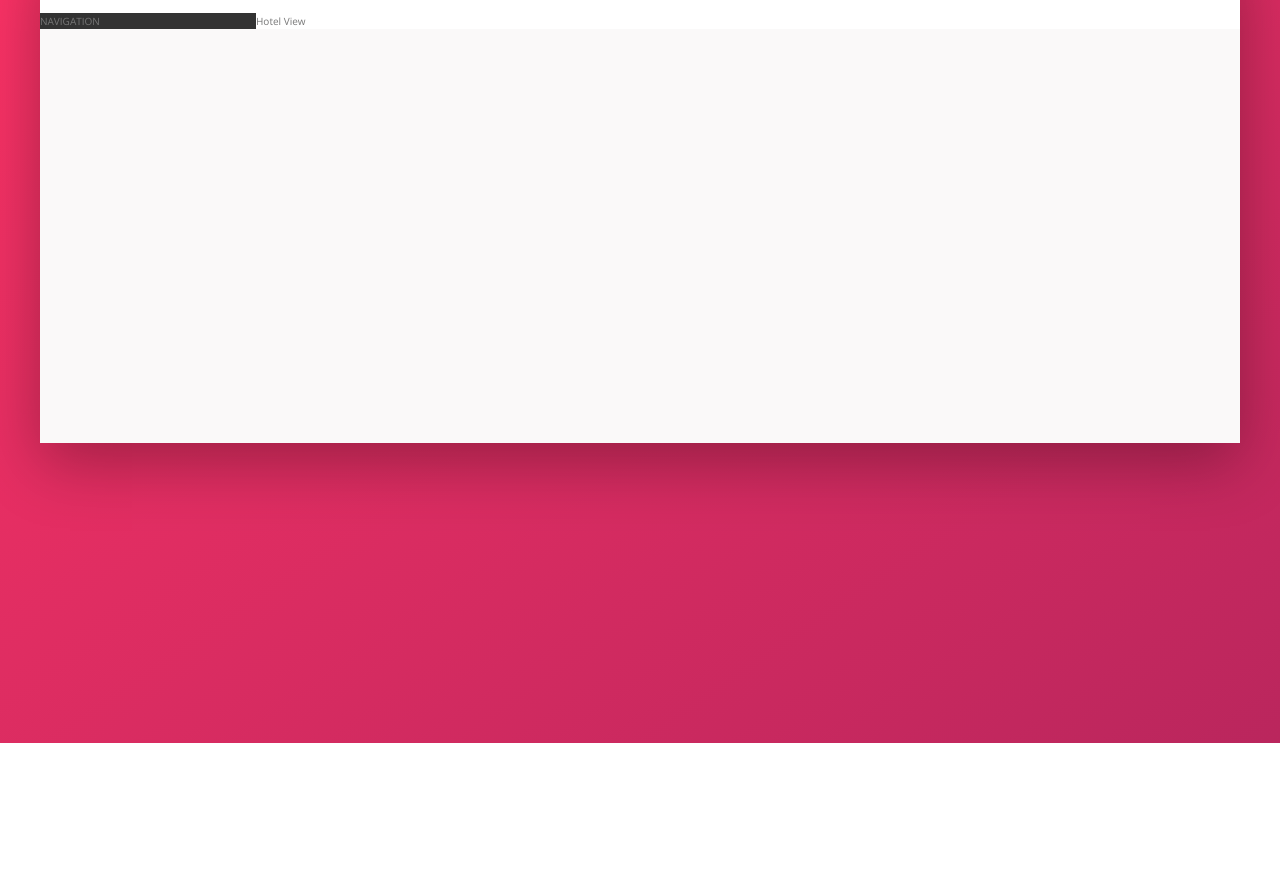
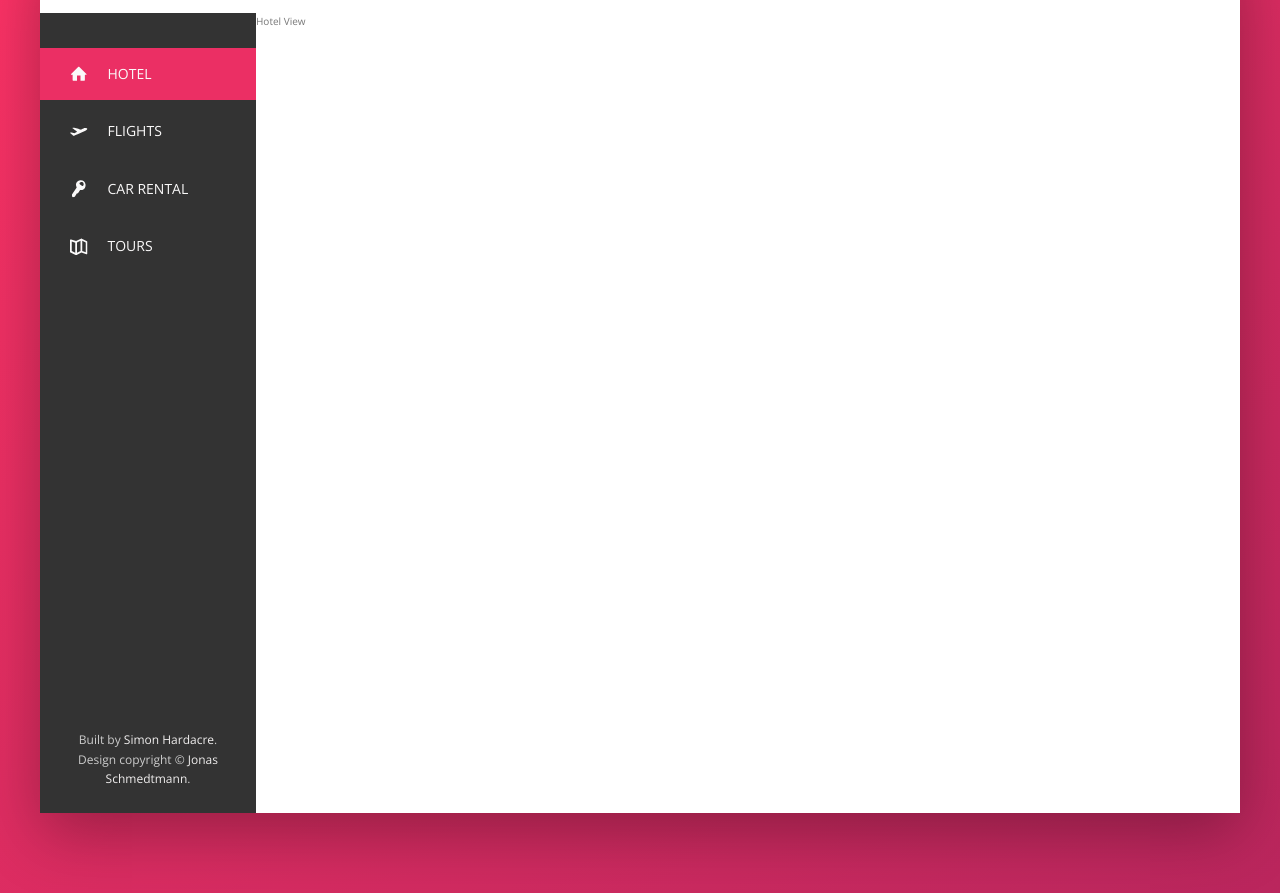
Before and after one commit to shard520/Trillo-CSS, a website: page index.html in a window 1280 px wide. Shown: the part 137-1030 px from the top of the page. Before the commit the page ends 880 px from the top, so only its background shows below. Drawn offline with nearby package versions, Linux system fonts and the light colour scheme.

Commit message:
Build side-navigation with links and legal text, use multiple transition properties on the ::before pseudo element to stage animation. Set SVG icon fill to currentColor to match link text.

```diff
--- a/index.html
+++ b/index.html
@@ -47,7 +47,45 @@
             </header>
             <div class="content">
                 <nav class="sidebar">
-                    NAVIGATION
+                    <ul class="side-nav">
+                        <li class="side-nav__item side-nav__item--active">
+                            <a href="#" class="side-nav__link">
+                                <svg class="side-nav__icon">
+                                    <use xlink:href="./img/sprite.svg#icon-home"></use>
+                                </svg>
+                                <span>Hotel</span>
+                            </a>
+                        </li>
+                        <li class="side-nav__item">
+                            <a href="#" class="side-nav__link">
+                                <svg class="side-nav__icon">
+                                    <use xlink:href="./img/sprite.svg#icon-aircraft-take-off"></use>
+                                </svg>
+                                <span>Flights</span>
+                            </a>
+                        </li>
+                        <li class="side-nav__item">
+                            <a href="#" class="side-nav__link">
+                                <svg class="side-nav__icon">
+                                    <use xlink:href="./img/sprite.svg#icon-key"></use>
+                                </svg>
+                                <span>Car rental</span>
+                            </a>
+                        </li>
+                        <li class="side-nav__item">
+                            <a href="#" class="side-nav__link">
+                                <svg class="side-nav__icon">
+                                    <use xlink:href="./img/sprite.svg#icon-map"></use>
+                                </svg>
+                                <span>Tours</span>
+                            </a>
+                        </li>
+                    </ul>
+
+                    <div class="legal">
+                        Built by <a href="https://www.github.com/shard520/Trillo-CSS" class="legal__link" target="_blank">Simon Hardacre</a>.
+                        <br>Design copyright &copy; <a href="https://twitter.com/jonasschmedtman" class="legal__link" target="_blank">Jonas Schmedtmann</a>.
+                    </div>
                 </nav>
                 <main class="hotel-view">
                     Hotel View
--- a/sass/_components.scss
+++ b/sass/_components.scss
@@ -113,3 +113,96 @@
 	}
 
 }
+
+////////////////////////////////////////////////////////////
+// SIDE NAVIGATION
+.side-nav {
+	font-size: 1.4rem;
+	list-style: none;
+	margin-top: 3.5rem;
+
+	&__item {
+		position: relative;
+
+		&:not(:last-child) {
+			margin-bottom: .5rem;
+		}
+
+		&::before {
+			content: "";
+			position: absolute;
+			top: 0;
+			left: 0;
+			height: 100%;
+			width: .3rem;
+			background-color: var(--color-primary);
+			transform: scaleY(0);
+			transition: transform .2s,
+						width .4s cubic-bezier(1,0,0,1) .2s,
+						background-color .1s;
+		}
+
+		&:hover::before,
+		&--active::before {
+			transform: scaleY(1);
+			width: 100%;
+		}
+
+		&:active::before {
+			background-color: var(--color-primary-light);
+		}
+	}
+
+	&__link {
+		&:link,
+		&:visited {
+			color: var(--color-grey-light-1);
+			text-decoration: none;
+			text-transform: uppercase;
+			padding: 1.5rem 3rem;
+			display: flex;
+			align-items: center;
+			position: relative;
+			z-index: 10;
+		}
+	}
+
+	&__icon {
+		width: 1.75rem;
+		height: 1.75rem;
+		margin-right: 2rem;
+		fill: currentColor;
+	}
+}
+
+////////////////////////////////////////////////////////////
+// LEGAL TEXT
+.legal {
+	font-size: 1.2rem;
+	color: var(--color-grey-light-4);
+	text-align: center;
+	padding: 2.5rem;
+
+	&__link {
+		transition: all .1s;
+
+		&:link,
+		&:visited {
+			text-decoration: none;
+			color: var(--color-grey-light-3);
+		}
+
+		&:hover,
+		&:focus {
+			color: var(--color-primary);
+		}
+
+		&:active {
+			color: var(--color-primary-light);
+		}
+
+		&:focus {
+			outline: none;
+		}
+	}
+}
--- a/sass/_layout.scss
+++ b/sass/_layout.scss
@@ -24,9 +24,14 @@
 .sidebar {
 	background-color: var(--color-grey-dark-1);
 	flex: 0 0 18%;
+	display: flex;
+    flex-direction: column;
+    justify-content: space-between;
 }
 
 .hotel-view {
 	background-color: #fff;
 	flex: 1;
+
+	height: 80rem;
 }
```
Also changed, not shown: css/style.css.
